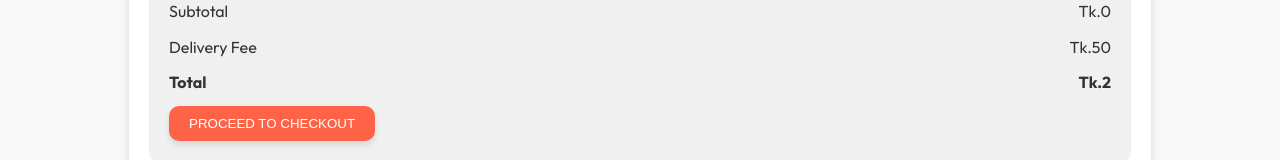
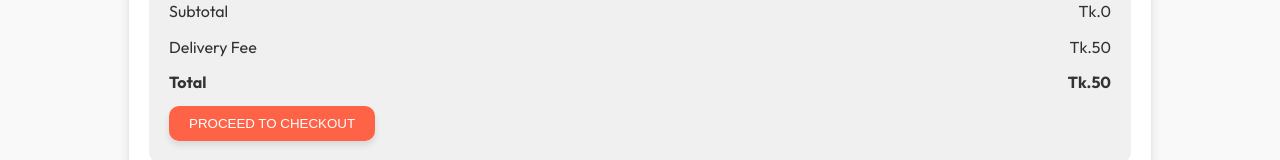
Before and after one commit to Rownokk/YumYum_Express, a React (Vite) app in the folder react-project/: page /cart in a window 1280 px wide. Shown: the part 294-454 px from the top of the page. Built offline with nearby package versions, Linux system fonts and the light colour scheme.

Commit message:
cart-amount

```diff
--- a/react-project/src/pages/Cart/Cart.jsx
+++ b/react-project/src/pages/Cart/Cart.jsx
@@ -48,7 +48,7 @@ const Cart = () => {
                   </div>
                   <div className="cart-total-details">
                     <b>Total</b>
-                    <b>Tk.{getTotalCartAmount()+2}</b>
+                    <b>Tk.{getTotalCartAmount()+50}</b>
                   </div>
                 </div>
                 <button>PROCEED TO CHECKOUT</button>
```
